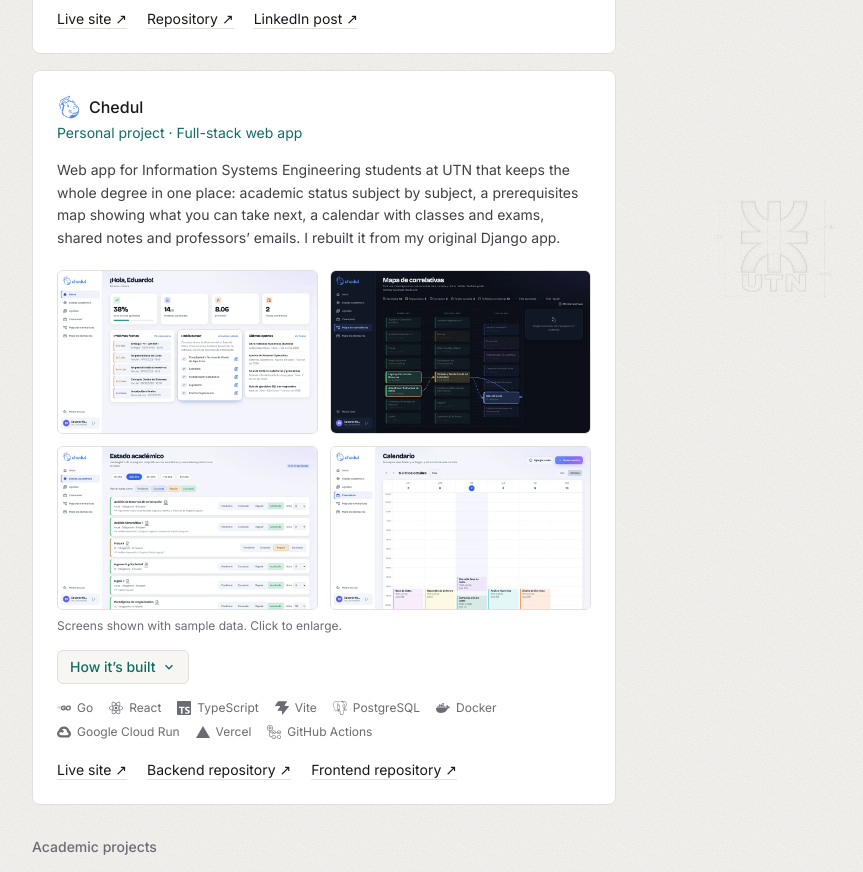
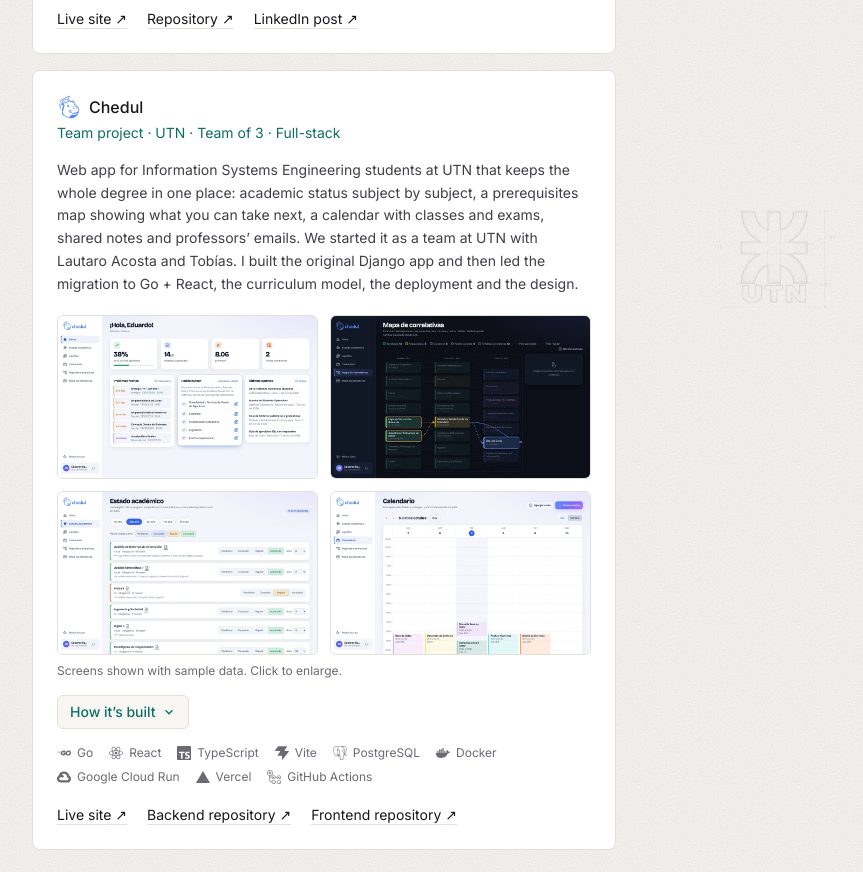
Before and after one commit to deadour/portfolio, a React (Vite) app: page / in a window 1280 px wide. Shown: the part 4860-5732 px from the top of the page, without its empty margins (408-1271 px from the left). Built offline with nearby package versions, Linux system fonts and the light colour scheme.

Commit message:
Credit the Chedul team and clarify my role

```diff
--- a/src/content/en.ts
+++ b/src/content/en.ts
@@ -142,12 +142,12 @@ export const en: Content = {
     },
     chedul: {
       title: 'Chedul',
-      kind: 'Personal project · Full-stack web app',
+      kind: 'Team project · UTN · Team of 3 · Full-stack',
       summary:
-        'Web app for Information Systems Engineering students at UTN that keeps the whole degree in one place: academic status subject by subject, a prerequisites map showing what you can take next, a calendar with classes and exams, shared notes and professors’ emails. I rebuilt it from my original Django app.',
+        'Web app for Information Systems Engineering students at UTN that keeps the whole degree in one place: academic status subject by subject, a prerequisites map showing what you can take next, a calendar with classes and exams, shared notes and professors’ emails. We started it as a team at UTN with Lautaro Acosta and Tobías. I built the original Django app and then led the migration to Go + React, the curriculum model, the deployment and the design.',
       highlights: [
-        'Migrated the original Django app to a Go REST API (handlers, repositories and domain layers) and a new React + TypeScript SPA.',
-        'Modeled the full curriculum in PostgreSQL: 51 subjects, 109 prerequisites and 68 class groups with schedules, with versioned migrations.',
+        'Go REST API (handlers, repositories and domain layers) and a new React + TypeScript SPA, replacing the original Django app.',
+        'Full curriculum in PostgreSQL: 51 subjects, 109 prerequisites and 68 class groups with schedules, with versioned migrations.',
         'JWT login in a cookie, accent-insensitive subject search, light and dark themes and a mobile-first design.',
         'Integration tests with Testcontainers against a real Postgres, and CI on GitHub Actions.',
         'API in Docker on Google Cloud Run, database on Neon and frontend on Vercel, redeployed automatically on every push to main.',
--- a/src/content/es.ts
+++ b/src/content/es.ts
@@ -142,12 +142,12 @@ export const es: Content = {
     },
     chedul: {
       title: 'Chedul',
-      kind: 'Proyecto personal · App web full-stack',
+      kind: 'Proyecto en equipo · UTN · Equipo de 3 · Full-stack',
       summary:
-        'App web para estudiantes de Ingeniería en Sistemas de la UTN que organiza toda la carrera en un solo lugar: estado académico materia por materia, mapa de correlativas con lo que podés cursar, calendario con clases y parciales, apuntes compartidos y mails de profesores. La rehice a partir de mi app original en Django.',
+        'App web para estudiantes de Ingeniería en Sistemas de la UTN que organiza toda la carrera en un solo lugar: estado académico materia por materia, mapa de correlativas con lo que podés cursar, calendario con clases y parciales, apuntes compartidos y mails de profesores. Lo arrancamos en equipo con Lautaro Acosta y Tobías en la UTN. Yo hice la app original en Django y después lideré la migración a Go + React, el plan de estudios, el deploy y el diseño.',
       highlights: [
-        'Migré la app original en Django a una API REST en Go (capas de handlers, repositorios y dominio) y una SPA nueva en React + TypeScript.',
-        'Modelé el plan de estudios completo en PostgreSQL: 51 materias, 109 correlativas y 68 comisiones con horarios, con migraciones versionadas.',
+        'API REST en Go (capas de handlers, repositorios y dominio) y una SPA nueva en React + TypeScript, que reemplazan a la app original en Django.',
+        'Plan de estudios completo en PostgreSQL: 51 materias, 109 correlativas y 68 comisiones con horarios, con migraciones versionadas.',
         'Login con JWT en cookie, buscador de materias que ignora tildes, tema claro y oscuro y diseño mobile-first.',
         'Tests de integración con Testcontainers contra un Postgres real y CI en GitHub Actions.',
         'API en Docker sobre Google Cloud Run, base de datos en Neon y frontend en Vercel, con redeploy automático en cada push a main.',
```
